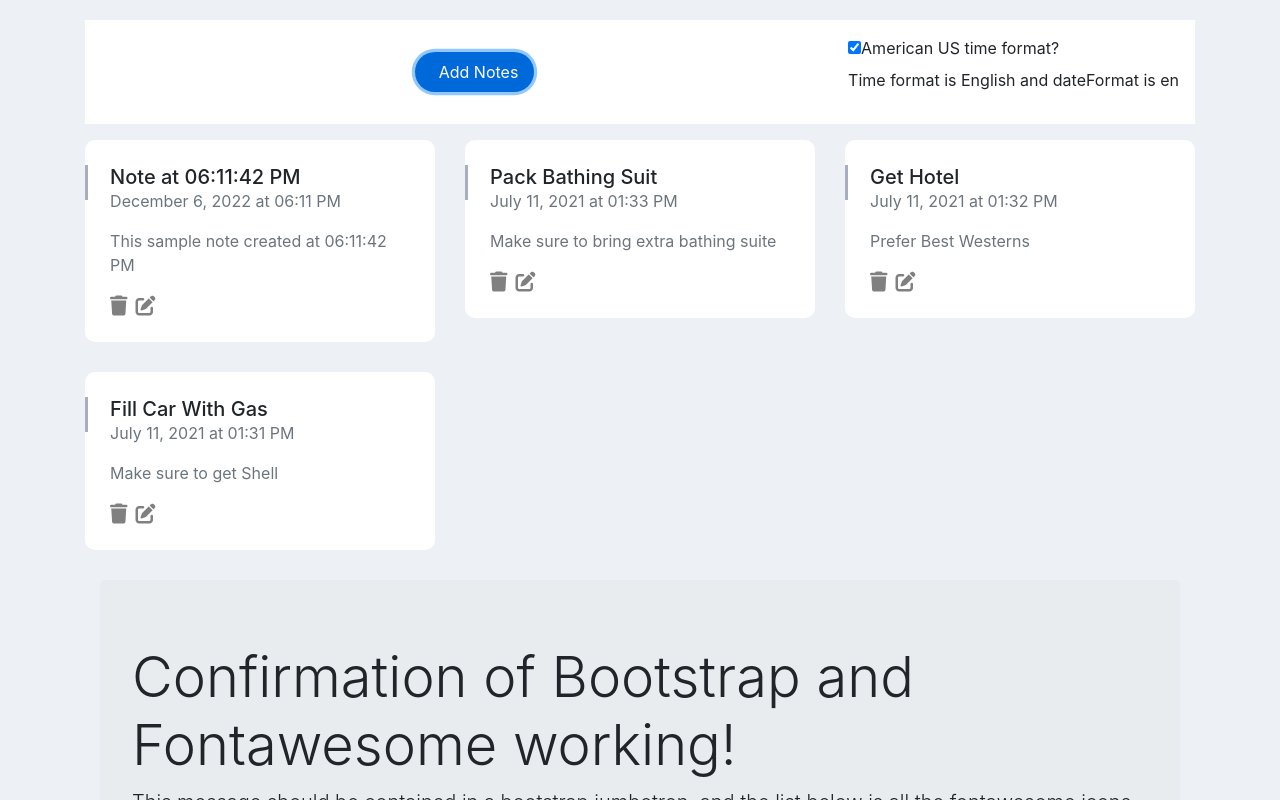
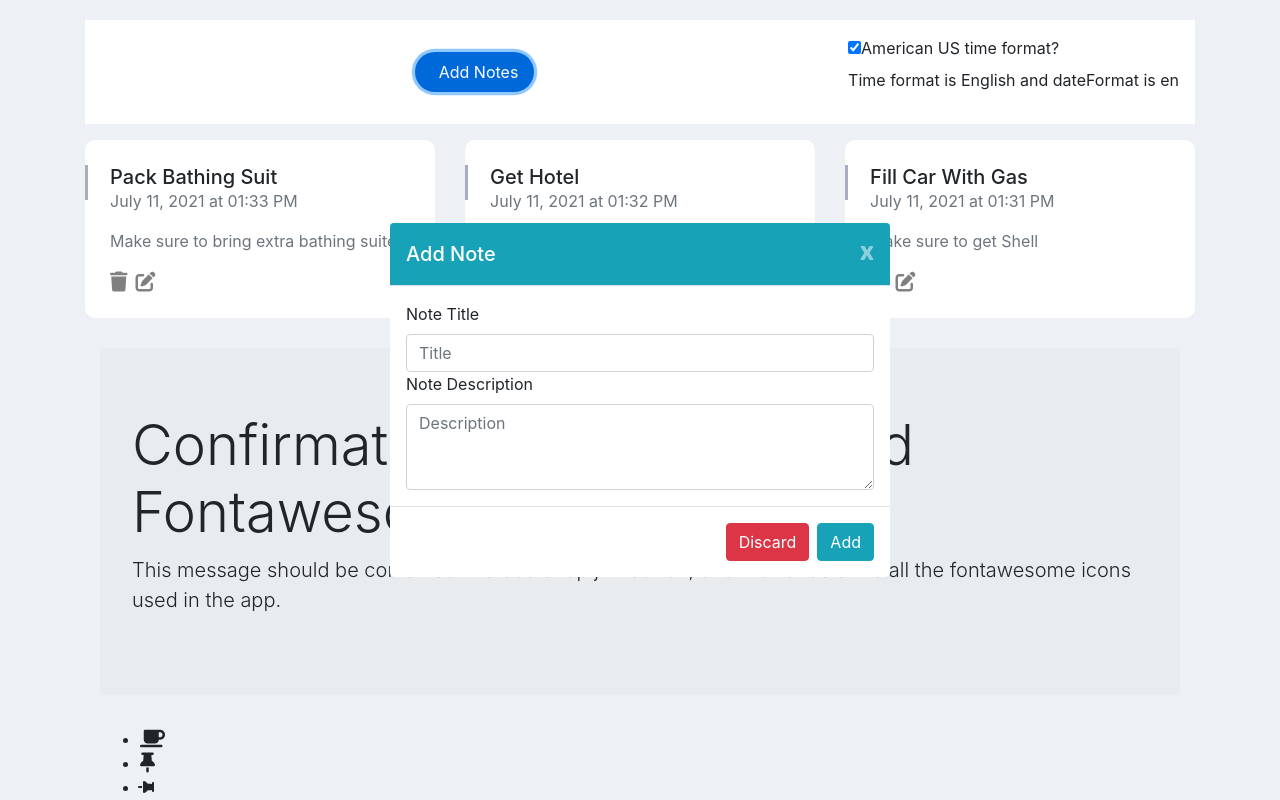
Before and after one commit to msdiniz/BuildingEssentialUIDataElements_React17_Nextjs, a Next.js app: page / in a window 1280 px wide. Both pictures are taken after a click on the link "Add Notes". Shown: the top 800 px of the page. Built offline with nearby package versions, Linux system fonts and the light colour scheme.

Commit message:
Working version with Modal Popup that Edit and Add

```diff
--- a/components/App.js
+++ b/components/App.js
@@ -2,23 +2,36 @@
 //Above will generate an error:
 //Global CSS cannot be imported from files other than your Custom <App>. Due to the Global nature of // stylesheets, and to avoid conflicts, Please move all first-party global CSS imports to pages/_app.js.
 import NoteList from "./NoteList.js";
-import Menu from "./Menu.js";
 import Bootstrapfontawesometest from "./Bootstrapfontawesometest.js";
 import useNotes from "../hooks/useNotes";
+import useNotesModal from "../hooks/useNotesModal";
+import Menu from "./Menu";
 import { createContext } from "react";
 
 export const NotesContext = createContext({
   notesData: [],
   notesDataError: "",
-  createNote: () => {},
-  updateNote: () => {},
-  deleteNote: () => {},
+  createNote: () => { },
+  updateNote: () => { },
+  deleteNote: () => { },
   dateFormat: ""
+});
+
+export const NotesModalContext = createContext({
+  modalShow: false,
+  setModalShow: () => { },
+  modalNoteId: 0,
+  setModalNoteId: () => { },
+  modalNoteTitle: "",
+  setModalNoteTitle: () => { },
+  modalNoteDescription: "",
+  setModalNoteDescription: () => { },
 });
 
 function App() {
   //const { notesData, notesDataError, createNote, updateNote, deleteNote } = useNotes();
   const contextValue = useNotes();
+  const contextValueNotesModal = useNotesModal();
 
   if (contextValue.notesDataError) {
     return <div className="container">error: {contextValue.notesDataError}</div>;
@@ -27,35 +40,16 @@ function App() {
     return <div className="container">...loading</div>;
   }
 
-  //It was moved to Menu, that is where I start AddNote
-  // function createNoteFn() {
-  //   const timeOfDay = new Date().toLocaleTimeString("en", {
-  //     hour: "2-digit",
-  //     minute: "2-digit",
-  //     second: "2-digit",
-  //   });
-  //   createNote(
-  //     `Note at ${timeOfDay}`,
-  //     `This sample note created at ${timeOfDay}`
-  //   );
-  // }
   return (
-    // <div className="container">
-    //   <Menu createNoteFn={createNoteFn} />
-    //   <NoteList
-    //     notesData={notesData}
-    //     updateNote={updateNote}
-    //     deleteNote={deleteNote}
-    //   />
-    //   {/* <Bootstrapfontawesometest /> */}
-    // </div>
     <div className="container">
-    <NotesContext.Provider value={contextValue}>
-      <Menu />
-      <NoteList />
-    </NotesContext.Provider>
-    <Bootstrapfontawesometest />
-  </div>
+      <NotesContext.Provider value={contextValue}>
+        <NotesModalContext.Provider value={contextValueNotesModal}>
+          <Menu />
+          <NoteList />
+        </NotesModalContext.Provider>
+      </NotesContext.Provider >
+      <Bootstrapfontawesometest />
+    </div>
   );
 }
 
--- a/components/Menu.js
+++ b/components/Menu.js
@@ -1,12 +1,19 @@
+import { NotesModalContext } from "./App";
 import { NotesContext } from "./App";
 import { useContext } from "react";
 import * as React from 'react';
-import { Button, ButtonToolbar } from 'react-bootstrap';
 
 function Menu() {
-  const { createNote, dateFormat, chooseDateFormat } = useContext(NotesContext);
+  const { dateFormat, chooseDateFormat } = useContext(NotesContext);
   //const isEnglish = dateFormat === "en";
   const [checked, setChecked] = React.useState(dateFormat === "en");
+
+  const {
+    setModalNoteId,
+    setModalNoteTitle,
+    setModalNoteDescription,
+    setModalShow
+   } = useContext(NotesModalContext);
 
   const handleChange = () => {
     setChecked(!checked);
@@ -25,15 +32,10 @@ function Menu() {
     );
   };
   function createNoteFn() {
-    const timeOfDay = new Date().toLocaleTimeString(dateFormat, {
-      hour: "2-digit",
-      minute: "2-digit",
-      second: "2-digit",
-    });
-    createNote(
-      `Note at ${timeOfDay}`,
-      `This sample note created at ${timeOfDay}`
-    );
+    setModalNoteId(0);
+    setModalNoteTitle("");
+    setModalNoteDescription("");
+    setModalShow(true);
   }
 
   return (
--- a/components/NoteCard.js
+++ b/components/NoteCard.js
@@ -1,14 +1,26 @@
-import { NotesContext } from "./App";
+import { NotesContext, NotesModalContext } from "./App";
 import { useContext } from "react";
 
 //function NoteCard({ note, updateNote, deleteNote }) {
   // here I named ^^^^^^ but there props is passed as noteItem at NoteList
 function NoteCard({ note }) {
-  const { updateNote, deleteNote, dateFormat } = useContext(NotesContext);
+  const { notesData, deleteNote, dateFormat } = useContext(NotesContext);
   //const { dateFormat } = chooseDateFormat;
+  const {
+    setModalNoteId,
+    setModalShow,
+    setModalNoteTitle,
+    setModalNoteDescription,
+  } = useContext(NotesModalContext);
 
   function editNoteFn(noteId) {
-    updateNote(noteId, undefined, `${note.description} : Updated` + new Date());
+    // updateNote(noteId, undefined, `${note.description} : Updated` + new Date());
+    setModalNoteId(noteId);
+    setModalNoteTitle(notesData.find((rec) => rec.id === noteId).title);
+    setModalNoteDescription(
+      notesData.find((rec) => rec.id === noteId).description
+    );
+    setModalShow(true);
   }
 
   function deleteNoteFn(noteId) {
--- a/components/NoteList.js
+++ b/components/NoteList.js
@@ -1,4 +1,5 @@
 import NoteCard from "./NoteCard.js";
+import NotesModal from "./NotesModal/NotesModal";
 // import notes from "../data/notes.json";
 // import { useEffect, useState } from "react";
 import { NotesContext } from "./App";
@@ -16,6 +17,8 @@ function NoteList() {
   }
 
   return (
+    <>
+      {notesData && <NotesModal />}
       <div className="row tab-content bg-transparent note-has-grid">
         {notesData.sort(sortByDate).map((noteItem) => {
           // return <NoteCard note={noteItem} key={noteItem.id} />;
@@ -30,6 +33,7 @@ function NoteList() {
           );
         })}
       </div>
+    </>
   );
 }
 
--- /dev/null
+++ b/components/NotesModal/NotesModal.js
@@ -0,0 +1,38 @@
+import NotesModalHeader from "./NotesModalHeader";
+import NotesModalBody from "./NotesModalBody";
+import NotesModalFooter from "./NotesModalFooter";
+import { NotesModalContext } from "../App";
+import { useContext } from "react";
+
+function NotesModal() {
+  //const { modalShow, setmodalShow } = useState(false);
+  const { modalShow } = useContext(NotesModalContext);
+  let cssShowHide =
+    modalShow && modalShow === true ? "modal show-modal" : "modal hide-modal";
+
+  return (
+    <>
+      <style jsx>
+        {`
+          .show-modal {
+            display: block;
+          }
+          .hide-modal {
+            display: none;
+          }
+        `}
+      </style>
+      <div role="dialog" className={cssShowHide}>
+        <div className="modal-dialog modal-dialog-centered">
+          <div className="modal-content border-0">
+            <NotesModalHeader />
+            <NotesModalBody />
+            <NotesModalFooter />
+          </div>
+        </div>
+      </div>
+    </>
+  );
+}
+
+export default NotesModal;
--- /dev/null
+++ b/components/NotesModal/NotesModalBody.js
@@ -0,0 +1,48 @@
+import { NotesModalContext } from "../App";
+import { useContext } from "react";
+
+function NotesModalBody() {
+  const {
+    modalNoteTitle, setModalNoteTitle,
+    modalNoteDescription, setModalNoteDescription,
+  } = useContext(NotesModalContext);
+  return (
+    <div className="modal-body">
+      <div className="notes-box">
+        <div className="notes-content">
+          <form>
+            <div className="row">
+              <div className="col-md-12">
+                <div className="note-title">
+                  <label>Note Title</label>
+                  <input
+                    value={modalNoteTitle}
+                    onChange={(event) => {
+                      setModalNoteTitle(event.target.value);
+                    }}
+                    type="text"
+                    className="form-control"
+                    placeholder="Title"
+                  />
+                </div>
+              </div>
+              <div className="col-md-12">
+                <label>Note Description</label>
+                <textarea
+                  value={modalNoteDescription}
+                  onChange={(event) => {
+                    setModalNoteDescription(event.target.value);
+                  }}
+                  className="form-control"
+                  placeholder="Description"
+                  rows={3}
+                ></textarea>
+              </div>
+            </div>
+          </form>
+        </div>
+      </div>
+    </div>
+  );
+}
+export default NotesModalBody;
--- /dev/null
+++ b/components/NotesModal/NotesModalFooter.js
@@ -0,0 +1,39 @@
+import { NotesContext, NotesModalContext } from "../App";
+import { useContext } from "react";
+
+function NotesModalFooter() {
+  const { modalNoteId, setModalShow, modalNoteTitle, modalNoteDescription } =
+    useContext(NotesModalContext);
+  const { createNote, updateNote } = useContext(NotesContext);
+  return (
+    <div className="modal-footer">
+      {modalNoteId !== 0 && (
+      <button onClick={() => {
+        updateNote(modalNoteId, modalNoteTitle, modalNoteDescription);
+        setModalShow(false);
+      }} className="float-left btn btn-success">
+        Save
+      </button>
+      )}
+
+      <button
+        className="btn btn-danger"
+        onClick={() => { setModalShow(false); }}
+        data-dismiss="modal"
+      >
+        Discard
+      </button>
+
+      {modalNoteId === 0 && (
+      <button className="btn btn-info" onClick={() => {
+        createNote(modalNoteTitle, modalNoteDescription);
+        setModalShow(false);
+      }}>
+        Add
+      </button>
+      )}
+    </div>
+  );
+}
+
+export default NotesModalFooter;
--- /dev/null
+++ b/components/NotesModal/NotesModalHeader.js
@@ -0,0 +1,26 @@
+import { NotesModalContext } from "../App";
+import { useContext } from "react";
+
+function NotesModalHeader() {
+  const { setModalShow, modalNoteId } = useContext(NotesModalContext);
+  return (
+    <div className="modal-header bg-info text-white">
+      <h5 className="modal-title text-white">
+        {modalNoteId === 0 ? <span>Add Note</span> : <span>Edit Note</span>}
+      </h5>
+      <button
+        type="button"
+        onClick={() => {
+          setModalShow(false);
+        }}
+        className="close text-white"
+        data-dismiss="modal"
+        area-label="close"
+      >
+        <span aria-hidden="true">x</span>
+      </button>
+    </div>
+  );
+}
+
+export default NotesModalHeader;
--- a/hooks/useNotes.js
+++ b/hooks/useNotes.js
@@ -42,7 +42,6 @@ function useNotes() {
     setNotesData((oldNotes) => {
       return [...oldNotes, newNote]; // Order does not matter as sort happens later
     });
-    console.debug("createNote");
   }
 
   function updateNote(id, title, description) {
--- /dev/null
+++ b/hooks/useNotesModal.js
@@ -0,0 +1,23 @@
+import { useState } from "react";
+
+function useNotesModal() {
+  const [modalShow, setModalShow] = useState(false);
+
+  const [modalNoteId, setModalNoteId] = useState(0);
+  const [modalNoteTitle, setModalNoteTitle] = useState("");
+  const [modalNoteDescription, setModalNoteDescription] = useState("");
+
+  return {
+    modalShow,
+    setModalShow,
+
+    modalNoteId,
+    setModalNoteId,
+    modalNoteTitle,
+    setModalNoteTitle,
+    modalNoteDescription,
+    setModalNoteDescription,
+  };
+}
+
+export default useNotesModal;
```
Also changed, not shown: 1 other file (tests, documents, lock files or other folders). Lines whose indentation alone changed are shown as unchanged.
